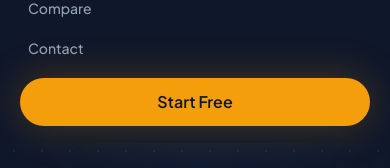
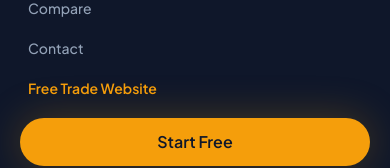
Before and after one commit to Levergroup/TradeFlow, a Next.js app: page / in a window 390 px wide. Both pictures are taken after a click on the button 350 px from the left and 32 px from the top of the page. Shown: the part 171-339 px from the top of the page. Built offline with nearby package versions, Linux system fonts and the light colour scheme; no server answers.

Commit message:
Add Free Trade Website link to header hamburger menu

```diff
--- a/src/components/Header.tsx
+++ b/src/components/Header.tsx
@@ -92,6 +92,15 @@ export function Header() {
                 </Link>
               </li>
             ))}
+            <li>
+              <Link
+                href="/free-tools/free-trade-website"
+                className="block rounded-lg px-2 py-2 text-sm font-semibold text-accent hover:bg-bg-alt"
+                onClick={() => setOpen(false)}
+              >
+                Free Trade Website
+              </Link>
+            </li>
             <li className="mt-2">
               <a href={`${site.appUrl}/signup`} className="btn-primary w-full rounded-full">
                 Start Free
```
